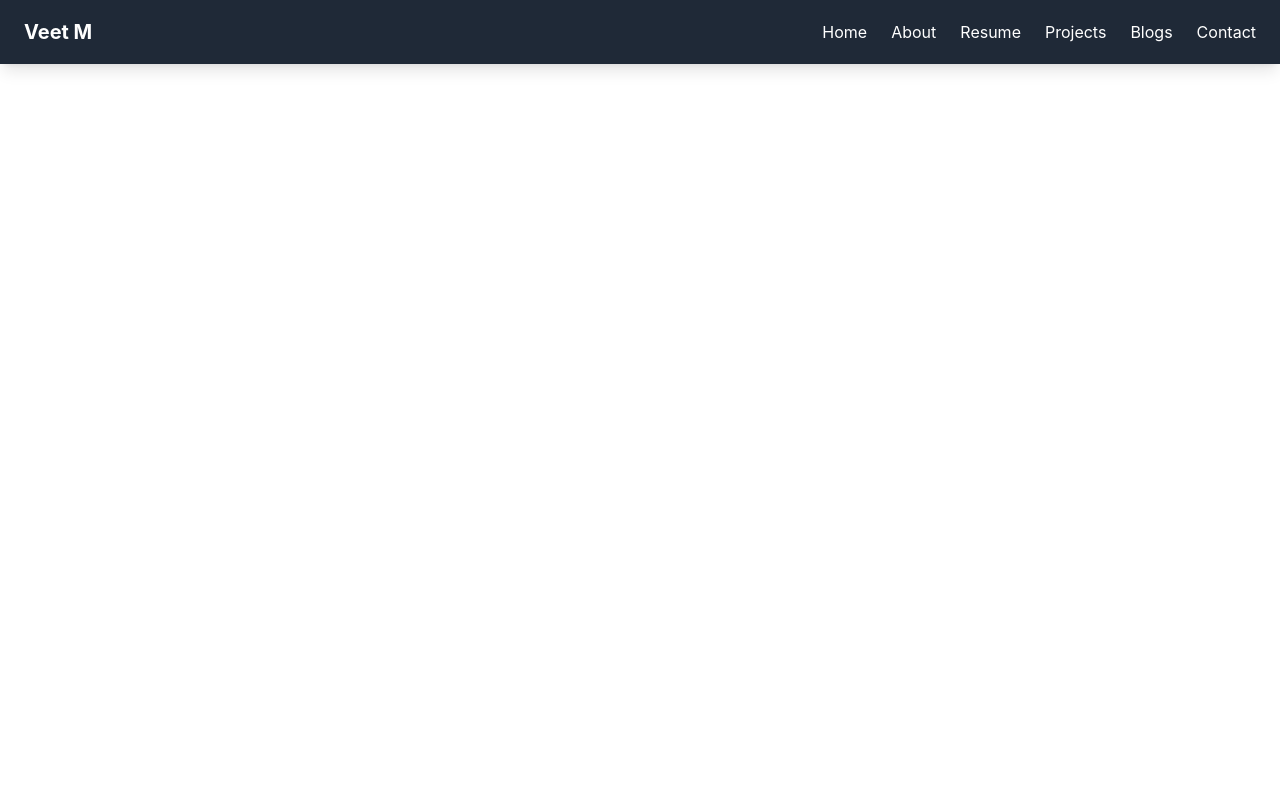
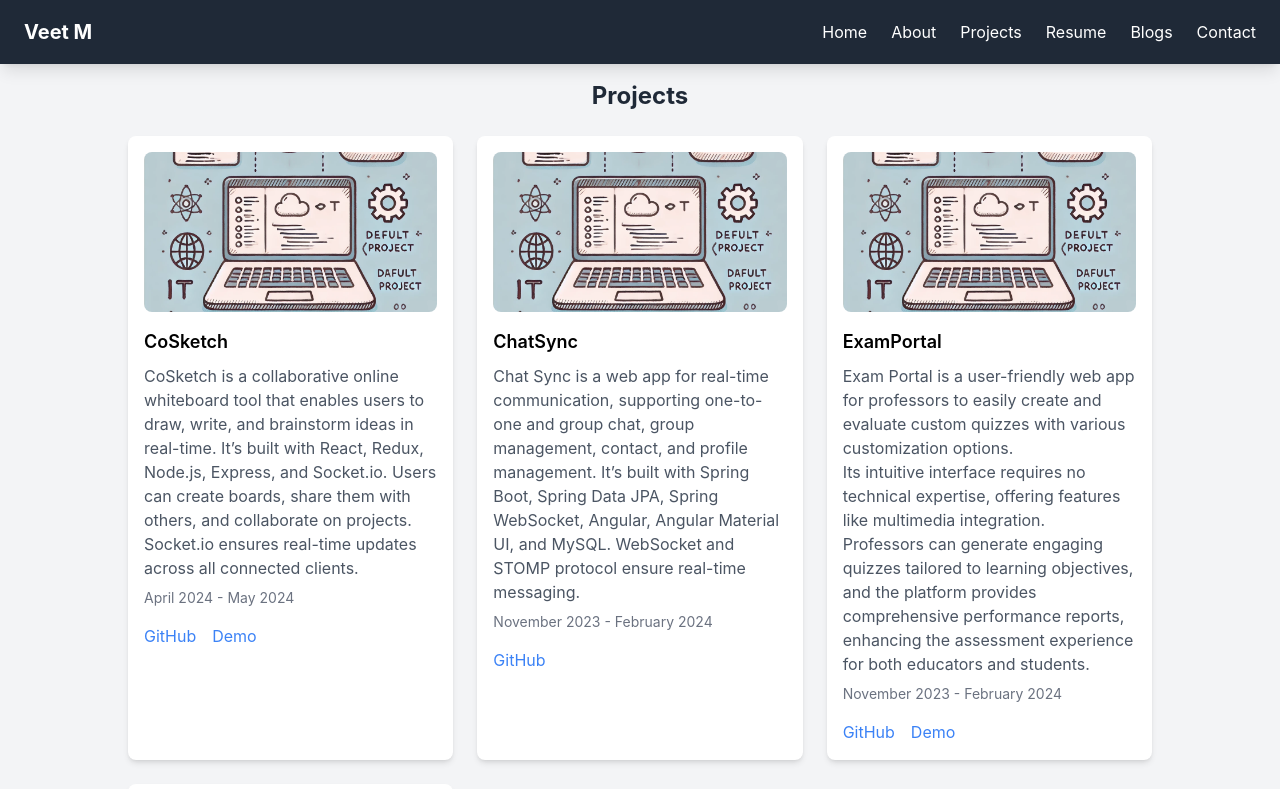
Before and after one commit to veetmoradiya3628/MyPortfolio, a React (Create React App) app: page /MyPortfolio/projects in a window 1280 px wide. Shown: the top 789 px of the page. Built offline with nearby package versions, Linux system fonts and the light colour scheme.

Commit message:
about page, project page added

```diff
--- a/src/App.js
+++ b/src/App.js
@@ -17,8 +17,8 @@ function App() {
           <Routes>
               <Route path="/" element={<Home />} />
               <Route path="/about" element={<About />} />
+              <Route path="/projects" element={<Projects />} />
               <Route path="/resume" element={<Resume />} />
-              <Route path="/projects" element={<Projects />} />
               <Route path="/blogs" element={<Blogs />} />
               <Route path="/contact" element={<Contact />} />
             </Routes>
--- a/src/components/Navbar.js
+++ b/src/components/Navbar.js
@@ -24,8 +24,8 @@ function Navbar() {
         <div className="hidden md:flex space-x-6">
           <Link to="/" className="hover:text-blue-300">Home</Link>
           <Link to="/about" className="hover:text-blue-300">About</Link>
+          <Link to="/projects" className="hover:text-blue-300">Projects</Link>
           <Link to="/resume" className="hover:text-blue-300">Resume</Link>
-          <Link to="/projects" className="hover:text-blue-300">Projects</Link>
           <Link to="/blogs" className="hover:text-blue-300">Blogs</Link>
           <Link to="/contact" className="hover:text-blue-300">Contact</Link>
         </div>
--- a/src/pages/About.js
+++ b/src/pages/About.js
@@ -1,14 +1,53 @@
 import React from "react";
 import { LinkedIn, GitHub, Code } from "@mui/icons-material";
 
+const experiences = [
+  {
+    title: "Software Engineer",
+    company: "Motorola Solutions",
+    date: "May 2023 - Present",
+    description: `Full Stack Developer | CPE DLT Team
+    Experienced in designing and developing scalable REST APIs using Node.js.
+    Skilled in crafting intuitive and user-friendly UI/UX interfaces with Angular.
+    Proficient in containerization and orchestration using Docker and Kubernetes.
+    Hands-on experience with leading cloud platforms, including Azure, GCP.
+    Passionate about building robust, cloud-native applications and delivering seamless user experiences.`
+  },
+  {
+    title: "Internship Trainee",
+    company: "Motorola Solutions",
+    date: "May 2022 - May 2023",
+    description: `SDE Intern | UGWP team
+    Experienced in designing and developing scalable REST APIs using Flask (Python).
+    Skilled in crafting intuitive and user-friendly UI/UX interfaces with Angular.
+    Hands on experience with full stack development practices.`
+  },
+  {
+    title: "Web Development Intern",
+    company: "WeEnggs Technology",
+    date: "Jun 2021 - Jul 2021",
+    description: `Worked with PHP and MySQL, MVC architecture, HTML, CSS, Bootstrap and JavaScript.`
+  }
+];
+
+const education = [
+  {
+    institution: "CHARUSAT University",
+    degree: "Bachelor of Technology - BTech, Information Technology",
+    date: "2019 - 2023"
+  }
+];
+
 const About = () => {
   return (
-    <div className="bg-gray-100 min-h-screen flex items-center justify-center px-4">
-      <div className="max-w-3xl bg-white shadow-lg rounded-lg p-8 text-center">
+    <div className="bg-gray-100 min-h-screen flex flex-col items-center px-4 py-10">
+
+      {/* Profile Section */}
+      <div className="max-w-3xl bg-white shadow-lg rounded-lg p-8 text-center mt-10">
         <div className="flex justify-center">
           <img
             className="w-32 h-32 rounded-full border-4 border-gray-300"
-            src="./MyPortfolio/profile_veet.jpeg"
+            src="./profile_veet.jpeg"
             alt="Profile"
           />
         </div>
@@ -51,6 +90,40 @@ const About = () => {
           </a>
         </div>
       </div>
+      {/* Experience Section */}
+      <div className="max-w-3xl bg-white shadow-lg rounded-lg p-8 mt-10 w-full">
+        <h2 className="text-2xl font-bold text-gray-800 text-center">Experience</h2>
+        <div className="mt-4 space-y-6">
+          {experiences.map((exp, index) => (
+            <div key={index} className="flex items-start space-x-4">
+              <div className="w-2 h-2 bg-blue-500 rounded-full mt-2"></div>
+              <div>
+                <h3 className="text-lg font-semibold">{exp.title}</h3>
+                <p className="text-gray-600">{exp.company}</p>
+                <p className="text-gray-500 text-sm">{exp.date}</p>
+                <p className="text-gray-700 whitespace-pre-line">{exp.description}</p>
+              </div>
+            </div>
+          ))}
+        </div>
+      </div>
+
+      {/* Education Section */}
+      <div className="max-w-3xl bg-white shadow-lg rounded-lg p-8 mt-10 w-full">
+        <h2 className="text-2xl font-bold text-gray-800 text-center">Education</h2>
+        <div className="mt-4 space-y-6">
+          {education.map((edu, index) => (
+            <div key={index} className="flex items-start space-x-4">
+              <div className="w-2 h-2 bg-green-500 rounded-full mt-2"></div>
+              <div>
+                <h3 className="text-lg font-semibold">{edu.institution}</h3>
+                <p className="text-gray-600">{edu.degree}</p>
+                <p className="text-gray-500 text-sm">{edu.date}</p>
+              </div>
+            </div>
+          ))}
+        </div>
+      </div>
     </div>
   );
 };
--- a/src/pages/Projects.js
+++ b/src/pages/Projects.js
@@ -1,10 +1,86 @@
-function Projects() {
-    return (
-        <div>
-            <h1 className="text-4xl font-bold">Projects Page</h1>
-            <p>Welcome to the Projects page.</p>
-        </div>
-    );
-}
+import React from "react";
+
+const projects = [
+    {
+    title: "CoSketch",
+    description: "CoSketch is a collaborative online whiteboard tool that enables users to draw, write, and brainstorm ideas in real-time. It’s built with React, Redux, Node.js, Express, and Socket.io. Users can create boards, share them with others, and collaborate on projects. Socket.io ensures real-time updates across all connected clients.",
+    github: "https://github.com/veetmoradiya3628/CoSketch",
+    demo: "https://youtu.be/TMMNbH83FuU",
+    thumbnail: "./default_project_thumbnail.jpg",
+    startDate: "April 2024",
+    endDate: "May 2024"
+    },
+  {
+    title: "ChatSync",
+    description: "Chat Sync is a web app for real-time communication, supporting one-to-one and group chat, group management, contact, and profile management. It’s built with Spring Boot, Spring Data JPA, Spring WebSocket, Angular, Angular Material UI, and MySQL. WebSocket and STOMP protocol ensure real-time messaging.",
+    github: "https://github.com/veetmoradiya3628/ChatSync",
+    demo: "",
+    thumbnail: "./default_project_thumbnail.jpg",
+    startDate: "November 2023",
+    endDate: "February 2024"
+  },
+  {
+    title: "ExamPortal",
+    description: "Exam Portal is a user-friendly web app for professors to easily create and evaluate custom quizzes with various customization options. \nIts intuitive interface requires no technical expertise, offering features like multimedia integration. \nProfessors can generate engaging quizzes tailored to learning objectives, and the platform provides comprehensive performance reports, enhancing the assessment experience for both educators and students.",
+    github: "https://github.com/veetmoradiya3628/ExamPortal",
+    demo: "https://youtu.be/KWXJa_5qNRY",
+    thumbnail: "./default_project_thumbnail.jpg",
+    startDate: "November 2023",
+    endDate: "February 2024"
+  },
+  {
+    title: "WorkSpace",
+    description: "WorkSpace is a Single Page Web Application that provides a facility for employees who are doing remote jobs and need Office Space and an Environment based on subscribing to various plans",
+    github: "https://github.com/veetmoradiya3628/WorkSpace_Backend",
+    demo: "",
+    thumbnail: "./default_project_thumbnail.jpg",
+    startDate: "Jan 2022",
+    endDate: "April 2022"
+  }
+];
+
+const Projects = () => {
+  return (
+    <div className="bg-gray-100 min-h-screen flex flex-col items-center px-4 py-10 mt-10">
+      <h2 className="text-2xl font-bold text-gray-800 text-center">Projects</h2>
+      <div className="mt-6 grid grid-cols-1 sm:grid-cols-2 lg:grid-cols-3 gap-6 max-w-5xl w-full">
+        {projects.map((project, index) => (
+          <div key={index} className="bg-white shadow-md rounded-lg p-4">
+            {project.thumbnail && (
+              <img
+                src={project.thumbnail}
+                alt={project.title}
+                className="w-full h-40 object-cover rounded-lg mb-4"
+              />
+            )}
+            <h3 className="text-lg font-semibold">{project.title}</h3>
+            <p className="text-gray-600 mt-2 whitespace-pre-line">{project.description}</p>
+            <p className="text-gray-500 text-sm mt-2">{project.startDate} - {project.endDate}</p>
+            <div className="flex space-x-4 mt-4">
+              <a
+                href={project.github}
+                target="_blank"
+                rel="noopener noreferrer"
+                className="text-blue-500 hover:underline"
+              >
+                GitHub
+              </a>
+              {project.demo && (
+                <a
+                  href={project.demo}
+                  target="_blank"
+                  rel="noopener noreferrer"
+                  className="text-blue-500 hover:underline"
+                >
+                  Demo
+                </a>
+              )}
+            </div>
+          </div>
+        ))}
+      </div>
+    </div>
+  );
+};
 
 export default Projects;
```
Also changed, not shown: public/default_project_thumbnail.jpg (added). Lines whose indentation alone changed are shown as unchanged.
